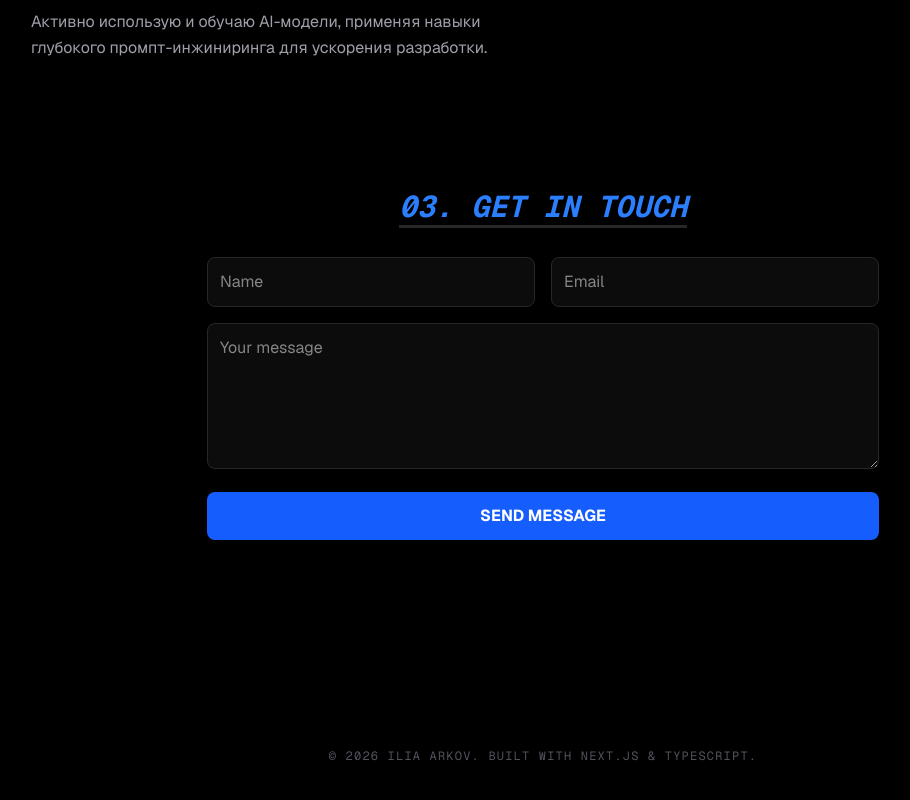
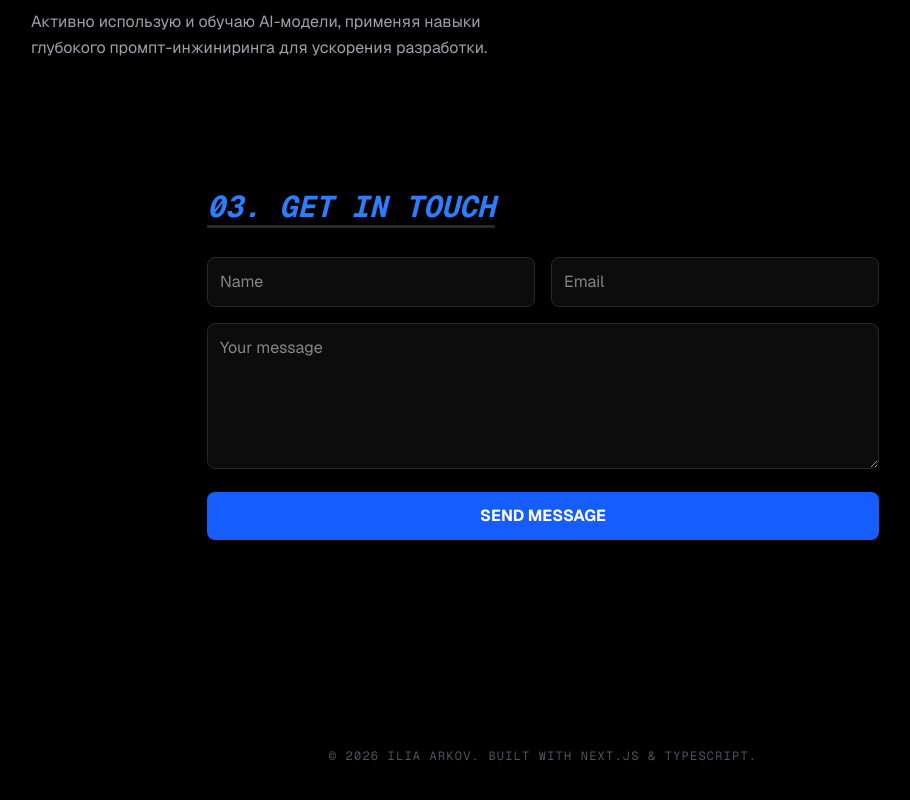
Before and after one commit to iliaarkov/portfolio-2026, a Next.js app: page / in a window 1280 px wide. Shown: the part 1553-2353 px from the top of the page, without its empty margins (97-1007 px from the left). Built offline with nearby package versions, Linux system fonts and the light colour scheme.

Commit message:
ADD Three Languages!

```diff
--- a/src/components/ContactForm.tsx
+++ b/src/components/ContactForm.tsx
@@ -34,7 +34,7 @@ export const ContactForm = () => {
 
   return (
     <section className="mt-32 w-full max-w-2xl mx-auto pb-20">
-      <h2 className="text-3xl font-bold mb-8 text-center font-mono italic text-blue-500 underline decoration-zinc-800 underline-offset-8">
+      <h2 className="text-3xl font-bold mb-8 text-left font-mono italic text-blue-500 underline decoration-zinc-800 underline-offset-8">
         03. GET IN TOUCH
       </h2>
       <form onSubmit={handleSubmit} className="space-y-4">
```
